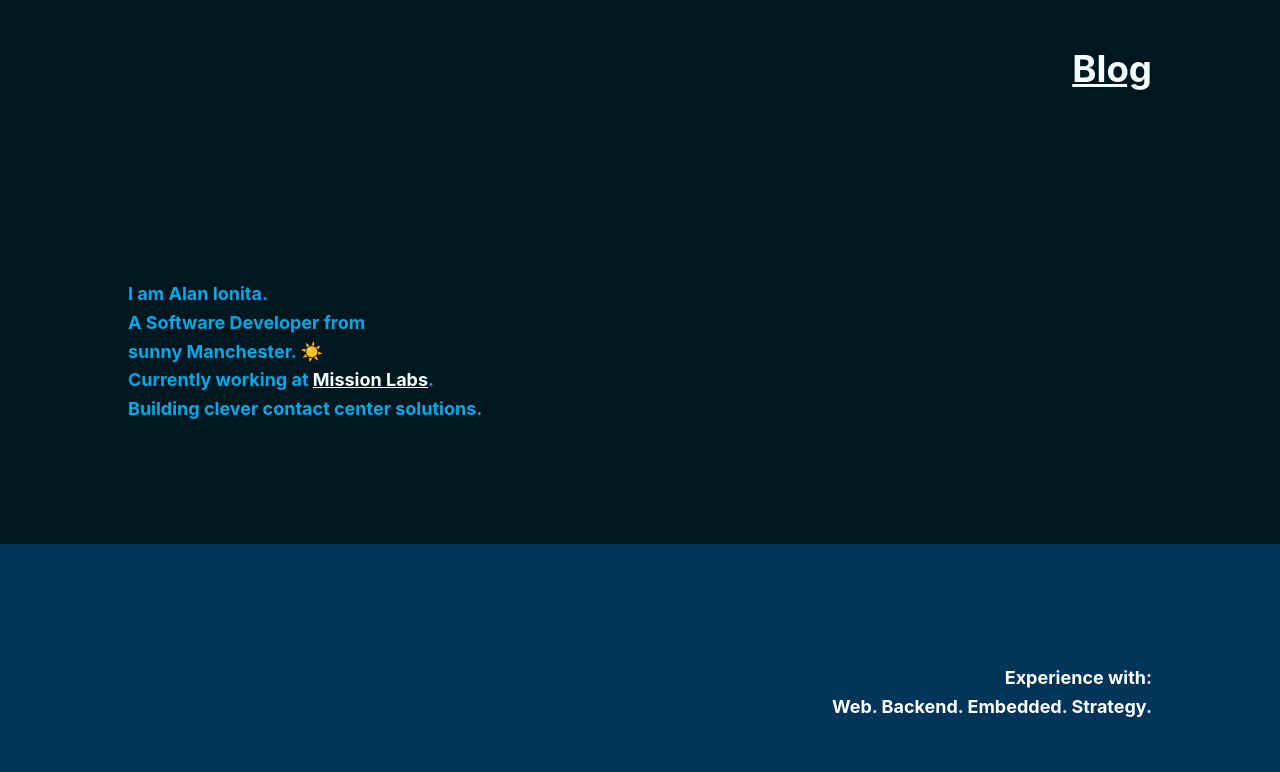
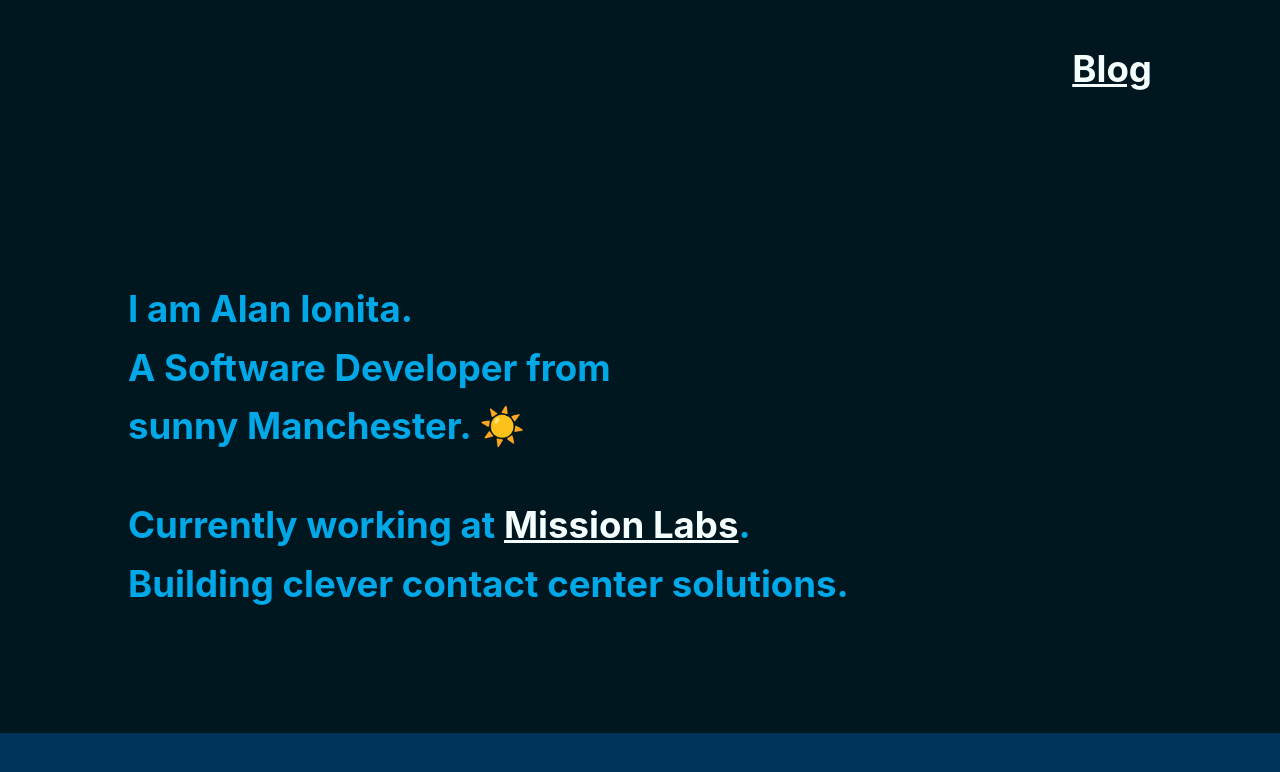
Before and after one commit to algaio/algaio.github.io, a Next.js app: page / in a window 1280 px wide. Shown: the top 772 px of the page. Built offline with nearby package versions, Linux system fonts and the light colour scheme.

Commit message:
STYLE: (util) implements fluid-type and other styles in h1 class

```diff
--- a/styles/utils.module.css
+++ b/styles/utils.module.css
@@ -3,6 +3,7 @@
   padding: 0;
   width: auto;
   font-weight: bold;
+  font-size: var(--fluid-0);
   /* @include fluid-type(
     $font_min_width,
     $font_max_width,
@@ -12,6 +13,28 @@
   @media #{$mobile} {
     text-align: left;
   } */
+}
+.h1:nth-of-type(2n) {
+  margin-bottom: 5vh;
+  /* @media #{$tablet} {
+    margin-bottom: 2.5vh;
+  }
+  @media #{$mobile} {
+    margin-bottom: 5vh;
+  } */
+}
+.h1:last-of-type {
+  margin-bottom: 0;
+}
+
+.h1 > a {
+  margin: 0;
+  padding: 0;
+  width: auto;
+  font-weight: bold;
+  font-size: var(--fluid-0);
+  text-decoration: underline;
+  margin-bottom: 0;
 }
 
 .heading2Xl {
```
